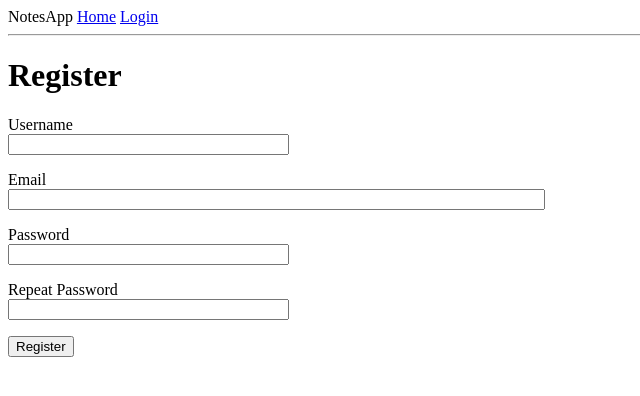
After one commit to ekund/flask-notes-app, a Flask app: page /register in a window 1280 px wide. The commit adds this page. Shown: the top 396 px of the page, without its empty margins (0-640 px from the left). Run offline with Flask 3, Linux system fonts and the light colour scheme.

Commit message:
added users to the app

```diff
--- a/app/__init__.py
+++ b/app/__init__.py
@@ -1,5 +1,6 @@
 from flask import Flask
 from config import Config
+from flask_login import LoginManager
 
 app = Flask(__name__)
 app.config.from_object(Config)
@@ -13,5 +14,7 @@ app.config['SQLALCHEMY_DATABASE_URI'] =\
         'sqlite:///' + os.path.join(basedir, 'database/test.db')
 app.config['SQLALCHEMY_TRACK_MODIFICATIONS'] = False
 db = SQLAlchemy(app)
+login = LoginManager(app)
+login.login_view = 'login'
 
 from app import routes
--- a/app/forms.py
+++ b/app/forms.py
@@ -1,9 +1,32 @@
 from flask_wtf import FlaskForm
 from wtforms import StringField, PasswordField, BooleanField, SubmitField
-from wtforms.validators import DataRequired
+from wtforms.validators import ValidationError, DataRequired, Email, EqualTo
+import sqlalchemy as sa
+from app import db
+from app.models import Users
 
 class LoginForm(FlaskForm):
     username = StringField('Username', validators=[DataRequired()])
     password = PasswordField('Password', validators=[DataRequired()])
     remember_me = BooleanField('Remember Me')
     submit = SubmitField('Sign In')
+
+class RegistrationForm(FlaskForm):
+    username = StringField('Username', validators=[DataRequired()])
+    email = StringField('Email', validators=[DataRequired(), Email()])
+    password = PasswordField('Password', validators=[DataRequired()])
+    password2 = PasswordField(
+        'Repeat Password', validators=[DataRequired(), EqualTo('password')])
+    submit = SubmitField('Register')
+
+    def validate_username(self, username):
+        user = db.session.scalar(sa.select(Users).where(
+            Users.username == username.data))
+        if user is not None:
+            raise ValidationError('Please use a different username.')
+
+    def validate_email(self, email):
+        user = db.session.scalar(sa.select(Users).where(
+            Users.email == email.data))
+        if user is not None:
+            raise ValidationError('Please use a different email address.')
--- a/app/routes.py
+++ b/app/routes.py
@@ -2,15 +2,51 @@ from flask import render_template
 from app import app
 from app.forms import LoginForm
 from app import db
+from app.forms import RegistrationForm
 from app.models import Users
+from flask_login import login_required, current_user, login_user, logout_user
+import sqlalchemy as sa
+from flask import flash, redirect, render_template, url_for, request
+from urllib.parse import urlsplit
 
 @app.route('/')
 @app.route('/index')
+@login_required
 def index():
-    user = {'username': Users.query.all()[0].name}
-    return render_template('index.html', title='Home', user=user)
+    return render_template('index.html', title='Home')
 
-@app.route('/login')
+@app.route('/login', methods=['GET', 'POST'])
 def login():
+    if current_user.is_authenticated:
+        return redirect(url_for('index'))
     form = LoginForm()
+    if form.validate_on_submit():
+        user = db.session.scalar(
+            sa.select(Users).where(Users.username == form.username.data))
+        if user is None or not user.check_password(form.password.data):
+            flash('Invalid username or password')
+            return redirect(url_for('login'))
+        login_user(user, remember=form.remember_me.data)
+        next_page = request.args.get('next')
+        if not next_page or urlsplit(next_page).netloc != '':
+            return redirect(url_for('index'))
     return render_template('login.html', title='Sign In', form=form)
+
+@app.route('/logout')
+def logout():
+    logout_user()
+    return redirect(url_for('index'))
+
+@app.route('/register', methods=['GET', 'POST'])
+def register():
+    if current_user.is_authenticated:
+        return redirect(url_for('index'))
+    form = RegistrationForm()
+    if form.validate_on_submit():
+        user = Users(username=form.username.data, email=form.email.data)
+        user.set_password(form.password.data)
+        db.session.add(user)
+        db.session.commit()
+        flash('Congratulations, you are now a registered user!')
+        return redirect(url_for('login'))
+    return render_template('register.html', title='Register', form=form)
--- a/app/templates/base.html
+++ b/app/templates/base.html
@@ -10,7 +10,11 @@
     <div>
     NotesApp
     <a href="/index">Home</a>
-    <a href="/login">Login</a>
+    {% if current_user.is_anonymous %}
+       <a href="{{ url_for('login') }}">Login</a>
+    {% else %}
+       <a href="{{ url_for('logout') }}">Logout</a>
+    {% endif %}
     </div>
 
     <body>
--- a/app/templates/index.html
+++ b/app/templates/index.html
@@ -1,5 +1,5 @@
 {% extends "base.html" %}
 
 {% block content %}
-        <h1>Hello, {{ user.username }}!</h1>
+	<h1>Hi, {{ current_user.username }}!</h1>
 {% endblock %}
--- a/app/templates/login.html
+++ b/app/templates/login.html
@@ -15,4 +15,5 @@
         <p>{{ form.remember_me() }} {{ form.remember_me.label }}</p>
         <p>{{ form.submit() }}</p>
     </form>
+<p>New User? <a href="{{ url_for('register') }}">Click to Register!</a></p>
 {% endblock %}
--- /dev/null
+++ b/app/templates/register.html
@@ -0,0 +1,37 @@
+{% extends "base.html" %}
+
+{% block content %}
+    <h1>Register</h1>
+    <form action="" method="post">
+        {{ form.hidden_tag() }}
+        <p>
+            {{ form.username.label }}<br>
+            {{ form.username(size=32) }}<br>
+            {% for error in form.username.errors %}
+            <span style="color: red;">[{{ error }}]</span>
+            {% endfor %}
+        </p>
+        <p>
+            {{ form.email.label }}<br>
+            {{ form.email(size=64) }}<br>
+            {% for error in form.email.errors %}
+            <span style="color: red;">[{{ error }}]</span>
+            {% endfor %}
+        </p>
+        <p>
+            {{ form.password.label }}<br>
+            {{ form.password(size=32) }}<br>
+            {% for error in form.password.errors %}
+            <span style="color: red;">[{{ error }}]</span>
+            {% endfor %}
+        </p>
+        <p>
+            {{ form.password2.label }}<br>
+            {{ form.password2(size=32) }}<br>
+            {% for error in form.password2.errors %}
+            <span style="color: red;">[{{ error }}]</span>
+            {% endfor %}
+        </p>
+        <p>{{ form.submit() }}</p>
+    </form>
+{% endblock %}
```
Also changed, not shown: app/models.py (+21 -3 lines), README.md, app/database/test.db.
